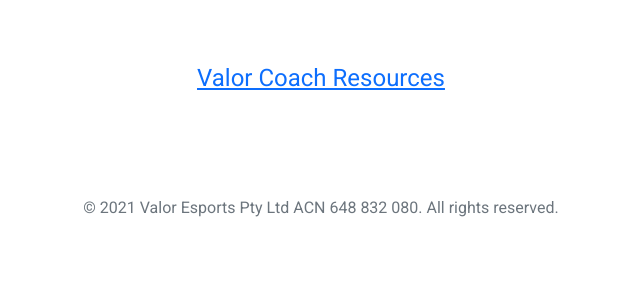
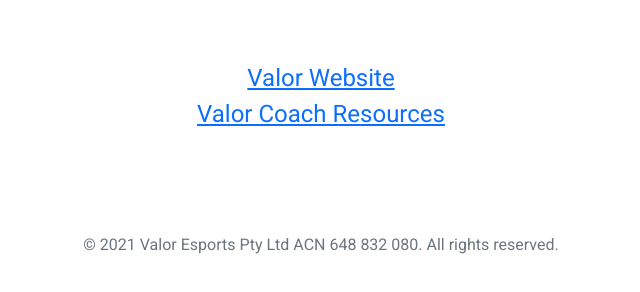
Before and after one commit to valoresports/valoresports.github.io, a plain HTML site: page index.html in a window 1280 px wide. Shown: the part 518-810 px from the top of the page, without its empty margins (319-959 px from the left). Drawn offline with nearby package versions, Linux system fonts and the light colour scheme.

Commit message:
add: link to Valor website

```diff
--- a/index.html
+++ b/index.html
@@ -30,6 +30,7 @@
 
             <br><br>
 
+            <h4><a href="https://valoresports.com">Valor Website</a></h4>
             <h4><a href="https://valoresports.github.io/coach-resources">Valor Coach Resources</a></h4>
 
         </div>
```
